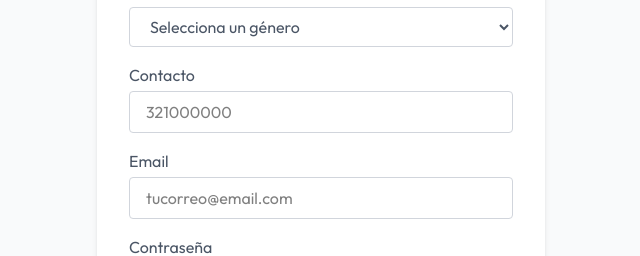
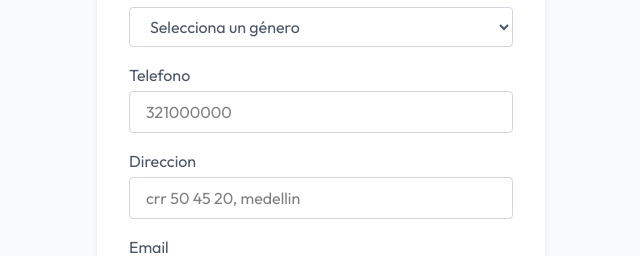
Before and after one commit to aurejr11/app-ant-track-FrontendII, a React (Vite) app: page /register in a window 1280 px wide. Shown: the part 548-804 px from the top of the page, without its empty margins (319-959 px from the left). Built offline with nearby package versions, Linux system fonts and the light colour scheme; no server answers.

Commit message:
FIX: eliminacion de categoria y registro con direccion. todo anda bien.

```diff
--- a/src/admin/CategoriasA.jsx
+++ b/src/admin/CategoriasA.jsx
@@ -116,8 +116,8 @@ export default function CategoriasA() {
       cancelButtonText: "Cancelar",
     }).then(async (result) => {
       if (result.isConfirmed) {
-        const res = await fetch(`${endPoints.categorias}/${id}/desactivar`, {
-          method: "PUT",
+        const res = await fetch(`${endPoints.categorias}/${id}`, {
+          method: "DELETE",
         });
 
         if (res.ok) {
--- a/src/pages/DashboardPage.jsx
+++ b/src/pages/DashboardPage.jsx
@@ -273,7 +273,7 @@ const handleSubmit = async (e) => {
             >
               <option value="">Selecciona un metod de pago</option>
 
-             {/* esta debe tarer lo que este en categorias pordriamos traer la categorias
+             {/* esta debe tarer lo que este en meroso de pago
              de la api */}
               {metodoPagos.map((item)=>(
                 <option key={item.id} value={item.id}>
--- a/src/pages/RegisterPage.jsx
+++ b/src/pages/RegisterPage.jsx
@@ -16,6 +16,7 @@ export default function RegisterPage() {
   const[password,setPassword]=useState("")
   const[telefono,setTelefono]=useState("")
   const[presupMensual,setPresupMensual]=useState("")
+  const[direccion,setDireccion]=useState("")
 
   //este ultimo e spara guardar todo lo anterior
   const[users,setUsers]=useState([])
@@ -50,6 +51,7 @@ export default function RegisterPage() {
       correo: correo,
       password: password,
       telefono: telefono,
+      direccion: direccion,
       presupMensual:presupMensual,
     }
     //ya creado el user, lo mandamos con una peticion post
@@ -156,6 +158,7 @@ export default function RegisterPage() {
       correo: "",
       password: "",
       telefono:"",
+      direccion:"",
       presupMensual:"" }); }
 
 
@@ -239,13 +242,25 @@ export default function RegisterPage() {
           </select>
         </div>
           <div className="mb-4">
-            <label className="block text-gray-600 mb-1">Contacto</label>
+            <label className="block text-gray-600 mb-1">Telefono</label>
             <input
               type="text"
               name="contacto"
               value={telefono}
               onChange={(e)=>setTelefono(e.target.value)}
               placeholder="321000000"
+              className="w-full border border-gray-300 rounded px-4 py-2"
+              required
+            />
+          </div>
+          <div className="mb-4">
+            <label className="block text-gray-600 mb-1">Direccion</label>
+            <input
+              type="text"
+              name="contacto"
+              value={direccion}
+              onChange={(e)=>setDireccion(e.target.value)}
+              placeholder="crr 50 45 20, medellin"
               className="w-full border border-gray-300 rounded px-4 py-2"
               required
             />
```
Also changed, not shown: 1 other file (tests, documents, lock files or other folders).
